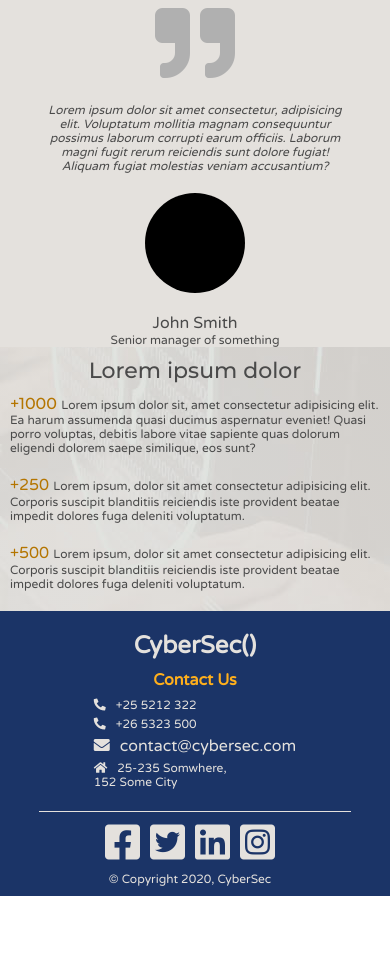
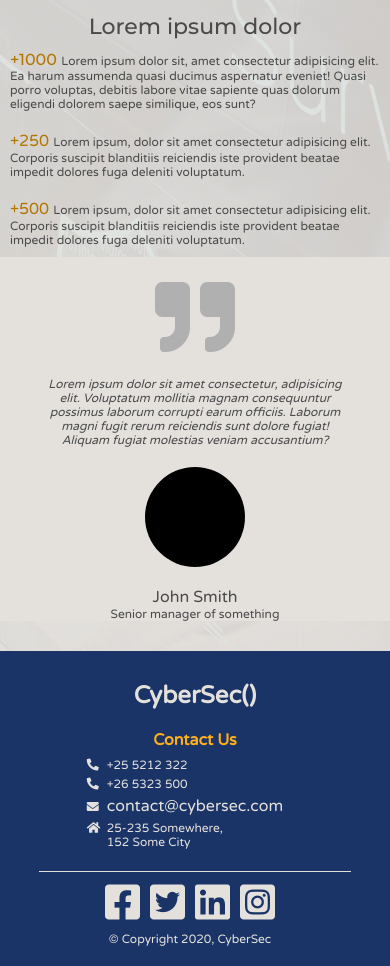
Before and after one commit to ujyr81/CyberSec, a website: page index.html in a window 390 px wide. Shown: the part 2204-3170 px from the top of the page. Before the commit the page ends 3100 px from the top, so only its background shows below. Drawn offline with Linux system fonts and the light colour scheme.

Commit message:
Footer contact list style method changed
Used ::before and unicodes inside css instead <i> in html.
Changed order in testimonials section. Added chat button in mobile menu
into header__list.

```diff
--- a/index.html
+++ b/index.html
@@ -200,10 +200,10 @@
       <div class="footer__contact">
         <h2 class="footer__title text--md">Contact Us</h2>
         <ul class="footer__list">
-          <li class="footer__item-con text--sm"><i class="fas fa-phone-alt"></i>+25 5212 322</li>
-          <li class="footer__item-con text--sm"><i class="fas fa-phone-alt"></i>+26 5323 500</li>
-          <li class="footer__item-con text--sm"><a href="" class="link"><i class="fas fa-envelope"></i>contact@cybersec.com</a></li>
-          <li class="footer__item-con text--sm"><i class="fas fa-home"></i>25-235 Somwhere,<br>152 Some City</li>
+          <li class="footer__item-con text--sm">+25 5212 322</li>
+          <li class="footer__item-con text--sm">+26 5323 500</li>
+          <li class="footer__item-con text--sm"><a href="" class="link">contact@cybersec.com</a></li>
+          <li class="footer__item-con text--sm">25-235 Somewhere,<br>152 Some City</li>
         </ul>
       </div>
       <div class="footer__last">
--- a/main.js
+++ b/main.js
@@ -7,4 +7,5 @@ btnMenu.addEventListener('click', () => {
   navMenu.classList.toggle('header__menu--mobile');
   navList.classList.toggle('header__list--mobile');
   btnChat.classList.toggle('header__btn--mobile');
+  navList.appendChild(btnChat)
 });
--- a/sass/_layout.scss
+++ b/sass/_layout.scss
@@ -348,6 +348,8 @@
     grid-column: 2/4;
     grid-row: 1/2;
 
+    justify-self: center;
+
     & a {
       font-size: 2.4rem;
     }
@@ -380,6 +382,8 @@
     grid-column: 10/12;
     grid-row: 1/2;
 
+    justify-self: center;
+
     & > * {
       color: $color-gray-light;
     }
@@ -392,18 +396,47 @@
 
   &__list {
     list-style-type: none;
+    padding: 0;
   }
 
   &__item-con{
     padding: .25rem 0;
+  }
 
-    & i {
-      padding-right: 1rem;
-    }
+  &__item-con:first-child::before {
+    font-family: Font Awesome\ 5 Free;
+    content: "\f879";
+    font-weight: 900;
+    display: inline-block;
+    margin-left: -2rem;
+    width: 2rem;
+  }
 
-    &--cd {
-      margin-left: 2.2rem;
-    }
+  &__item-con:nth-child(2)::before {
+    font-family: Font Awesome\ 5 Free;
+    content: "\f879";
+    font-weight: 900;
+    display: inline-block;
+    margin-left: -2rem;
+    width: 2rem;
+  }
+
+  &__item-con:nth-child(3)::before {
+    font-family: Font Awesome\ 5 Free;
+    content: "\f0e0";
+    font-weight: 900;
+    display: inline-block;
+    margin-left: -2rem;
+    width: 2rem;
+  }
+
+  &__item-con:nth-child(4)::before {
+    font-family: Font Awesome\ 5 Free;
+    content: "\f015";
+    font-weight: 900;
+    display: inline-block;
+    margin-left: -2rem;
+    width: 2rem;
   }
 
   &__last {
--- a/_mobile.scss
+++ b/sass/_mobile.scss
@@ -180,12 +180,21 @@
   .testimonials {
     height: 100%;
     margin: 0;
-    padding: 1rem 0;
+    padding: 3rem 0;
+    // margin: 2rem 0;
 
     display: flex;
     flex-direction: column;
     justify-content: center;
     align-items: center;
+
+    &__text {
+      order: 1;
+    }
+
+    &__cards {
+      order: 2;
+    }
 
     &__mark {
       font-size: $font-md;
@@ -216,7 +225,7 @@
   .footer {
     height: 100%;
     margin: 0;
-    padding: 1rem 0;
+    padding: 2rem 0;
 
     display: flex;
     flex-direction: column;
@@ -234,7 +243,7 @@
     &__title {
       font-size: $font-sm;
       text-align: center;
-      margin-top: 1rem;
+      margin-top: 2rem;
     }
 
     &__list {
```
Also changed, not shown: css/style.css.
